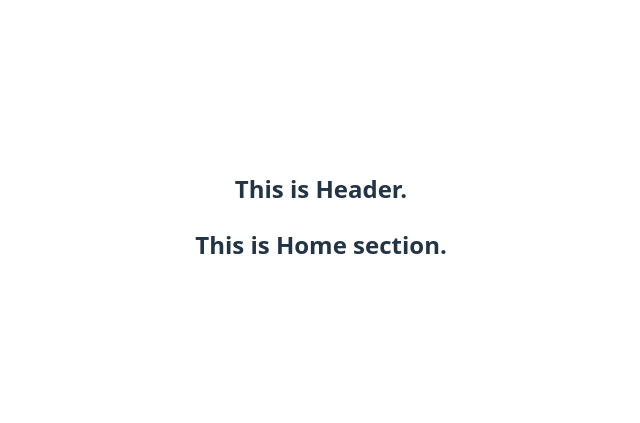
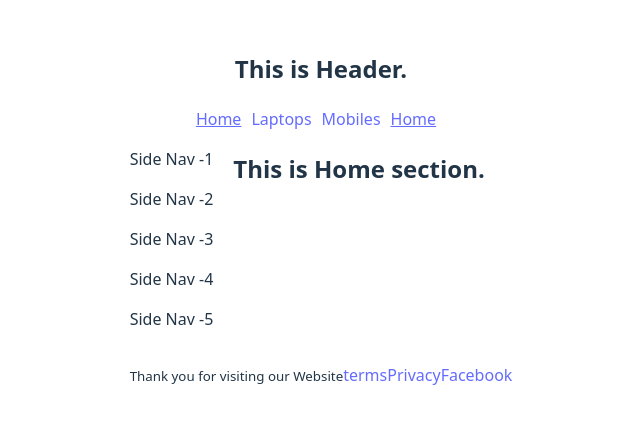
Before and after one commit to Sabus123/Module-45, a React (Vite) app: page / in a window 1280 px wide. Shown: the part 183-606 px from the top of the page, without its empty margins (319-959 px from the left). Built offline with nearby package versions, Linux system fonts and the light colour scheme.

Commit message:
This is thirt commit

```diff
--- /dev/null
+++ b/src/Components/Footer/Footer.jsx
@@ -0,0 +1,16 @@
+import React from 'react';
+
+const Footer = () => {
+    return (
+        <div>
+            <p>
+                <small>Thank you for visiting our Website</small>
+                <a href="/">terms</a>
+                <a href="/">Privacy</a>
+                <a href="/fb">Facebook</a>
+            </p>
+        </div>
+    );
+};
+
+export default Footer;
--- /dev/null
+++ b/src/Components/Header/Header.css
@@ -0,0 +1,3 @@
+nav a{
+    margin-right: 10px;
+}
--- a/src/Components/Header/Header.jsx
+++ b/src/Components/Header/Header.jsx
@@ -1,11 +1,22 @@
 import React from 'react';
-import { Outlet } from 'react-router';
+import { Link, NavLink, Outlet } from 'react-router';
+import "./Header.css"
 
 const Header = () => {
     return (
         <div>
             <h2>This is Header.</h2>
-            <Outlet></Outlet>
+            {/* <Outlet></Outlet> */}
+            <nav>
+                {/* <a href="/">Home</a>
+                <a href="/laptops">Laptops</a>
+                <a href="/mobiles">Mobiles</a>
+                <a href=""></a> */}
+              <NavLink to="/">Home</NavLink>
+              <NavLink to="/laptops">Laptops</NavLink>
+              <NavLink to="/mobiles">Mobiles</NavLink>
+              <NavLink to="/">Home</NavLink>
+            </nav>
         </div>
     );
 };
--- a/src/Components/Home/Home.jsx
+++ b/src/Components/Home/Home.jsx
@@ -4,6 +4,7 @@
     return (
         <div>
             <h2>This is Home section.</h2>
+
         </div>
     );
 };
--- /dev/null
+++ b/src/Components/Root/Root.css
@@ -0,0 +1,8 @@
+.root-main{
+    display: flex;
+    gap: 20px;
+}
+
+nav a.active{
+    text-decoration: underline;
+}
--- a/src/Components/Root/Root.jsx
+++ b/src/Components/Root/Root.jsx
@@ -1,10 +1,19 @@
 import React from 'react';
 import Header from '../Header/Header';
+import { Outlet } from 'react-router';
+import Footer from '../Footer/Footer';
+import SideBar from '../sideBar/sideBar';
+import "./Root.css";
 
 const Root = () => {
     return (
         <div>
             <Header></Header>
+            <div className='root-main'>
+                   <SideBar></SideBar>
+                   <Outlet></Outlet>
+            </div>
+            <Footer></Footer>
         </div>
     );
 };
--- /dev/null
+++ b/src/Components/SideBar/SideBar.jsx
@@ -0,0 +1,17 @@
+import React from 'react';
+
+const SideBar = () => {
+    return (
+        <aside>
+            <nav>
+                <p>Side Nav -1</p>
+                <p>Side Nav -2</p>
+                <p>Side Nav -3</p>
+                <p>Side Nav -4</p>
+                <p>Side Nav -5</p>
+            </nav>
+        </aside>
+    );
+};
+
+export default SideBar;
--- a/src/main.jsx
+++ b/src/main.jsx
@@ -19,12 +19,13 @@
     children:[
       {index:true, Component: Home},
       {path: 'mobiles', Component: Mobiles},
-      {path: 'laptops', Component: Laptops}
+      {path: 'laptops', Component: Laptops},
+      {path: 'about', Component: About}
     ],
   },
   {
     path: "About",
-    element: <div>About myself here....</div>
+    element: <div>About myself here.</div>
   },
   {
     path: "Blogs",
```
